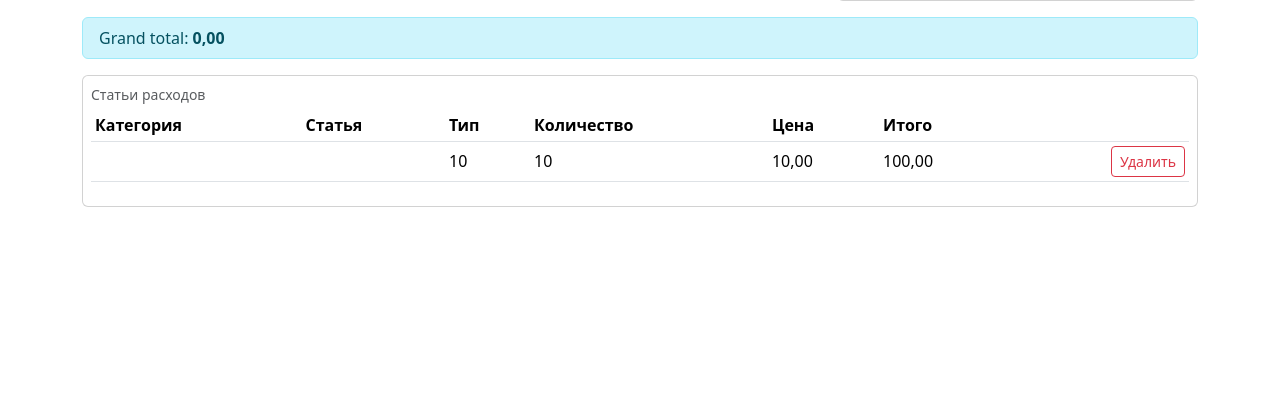
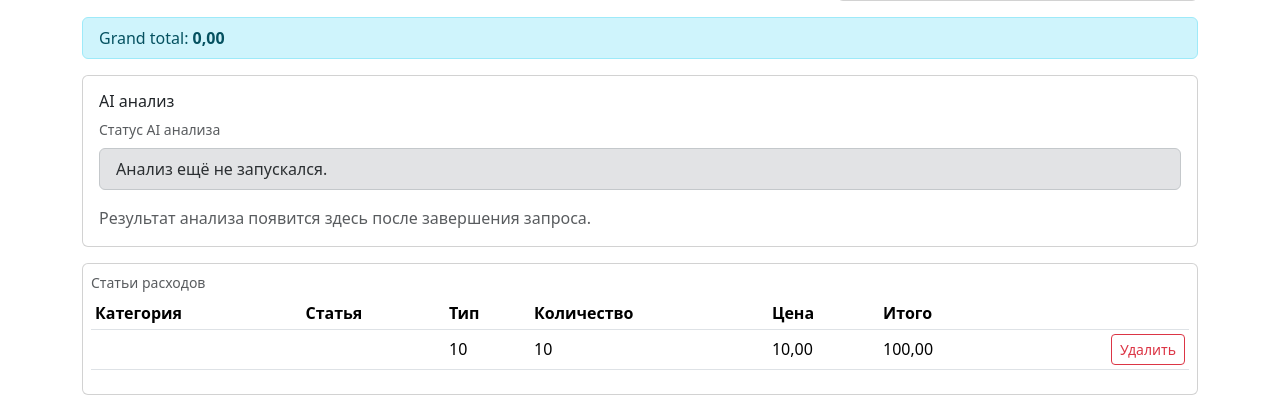
Before and after one commit to apavozkov/CTBaiCalc, a Python web app: template app/templates/version.html in a window 1280 px wide. Shown: the part 702-1121 px from the top of the page. Before the commit the page ends 909 px from the top, so only its background shows below. Run offline with Jinja, Linux system fonts and the light colour scheme; the template is opened without the code that fills it: most values are stand-ins (such as "Sample title", 1, 10 or a date in 2020).

Commit message:
Improve AI analysis block UX on budget version page

```diff
--- a/app/templates/version.html
+++ b/app/templates/version.html
@@ -5,6 +5,7 @@
   <title>{{version.name}}</title>
   <link href='https://cdn.jsdelivr.net/npm/bootstrap@5.3.3/dist/css/bootstrap.min.css' rel='stylesheet'>
   <script src='https://cdn.jsdelivr.net/npm/chart.js'></script>
+  <script src='https://cdn.jsdelivr.net/npm/marked/marked.min.js'></script>
 </head>
 <body>
 <div class='container py-4'>
@@ -46,6 +47,7 @@
 <script>
 let lastScenarioId = null;
 let chart = null;
+let aiState = { status: 'idle', message: 'Анализ ещё не запускался.', report: '' };
 const initialRows = [
   {% for item in version.items %}
   {
@@ -97,9 +99,41 @@ function renderResult(data = null){
   html += `</tbody></table></div></div>`;
 
   result.innerHTML = html;
+  renderAiBlock();
   const ctx = document.getElementById('pie');
   if (chart){ chart.destroy(); }
   chart = new Chart(ctx,{type:'pie',data:{labels:categories.map(x=>x.category),datasets:[{data:categories.map(x=>x.total)}]}});
+}
+
+function renderAiBlock(){
+  const aiContainer = document.getElementById('ai');
+  if (!aiContainer) return;
+
+  const statusClass = aiState.status === 'error'
+    ? 'alert-danger'
+    : (aiState.status === 'working' ? 'alert-warning' : 'alert-secondary');
+  const safeStatusMessage = aiState.message || '—';
+
+  let reportHtml = `<div class='text-muted'>Результат анализа появится здесь после завершения запроса.</div>`;
+  let copyButtonHtml = '';
+  if (aiState.report){
+    reportHtml = marked.parse(aiState.report);
+    copyButtonHtml = `<button class='btn btn-sm btn-outline-dark' onclick='copyAiReport()'>Скопировать как текст</button>`;
+  }
+
+  aiContainer.innerHTML = `
+    <div class='card'>
+      <div class='card-body'>
+        <div class='d-flex justify-content-between align-items-center mb-2'>
+          <h6 class='mb-0'>AI анализ</h6>
+          ${copyButtonHtml}
+        </div>
+        <div class='small text-muted mb-2'>Статус AI анализа</div>
+        <div class='alert ${statusClass} py-2 mb-3'>${safeStatusMessage}</div>
+        <div class='markdown-body'>${reportHtml}</div>
+      </div>
+    </div>
+  `;
 }
 
 async function addItem(){
@@ -126,9 +160,34 @@ async function deleteItem(itemId){
 }
 
 async function ai(){
-  const r=await fetch(`/api/ai/structure-analysis/${lastScenarioId}`,{method:'POST'});
-  const d=await r.json();
-  document.getElementById('ai').innerHTML=`<div class='card card-body'><pre style='white-space:pre-wrap'>${d.report}</pre></div>`;
+  aiState = { status: 'working', message: 'Работаем над AI анализом…', report: '' };
+  renderAiBlock();
+  try {
+    const r = await fetch(`/api/ai/structure-analysis/${lastScenarioId}`, {method:'POST'});
+    if (!r.ok){
+      aiState = { status: 'error', message: `Ошибка AI анализа: HTTP ${r.status}`, report: '' };
+      renderAiBlock();
+      return;
+    }
+    const d = await r.json();
+    aiState = { status: 'done', message: 'AI анализ успешно завершён.', report: d.report || '' };
+    renderAiBlock();
+  } catch (e){
+    aiState = { status: 'error', message: `Ошибка AI анализа: ${e.message}`, report: '' };
+    renderAiBlock();
+  }
+}
+
+async function copyAiReport(){
+  if (!aiState.report) return;
+  try {
+    await navigator.clipboard.writeText(aiState.report);
+    aiState = {...aiState, message: 'AI анализ успешно завершён. Текст скопирован в буфер обмена.'};
+    renderAiBlock();
+  } catch (e){
+    aiState = {...aiState, status: 'error', message: `Не удалось скопировать текст: ${e.message}`};
+    renderAiBlock();
+  }
 }
 
 renderResult();
```
